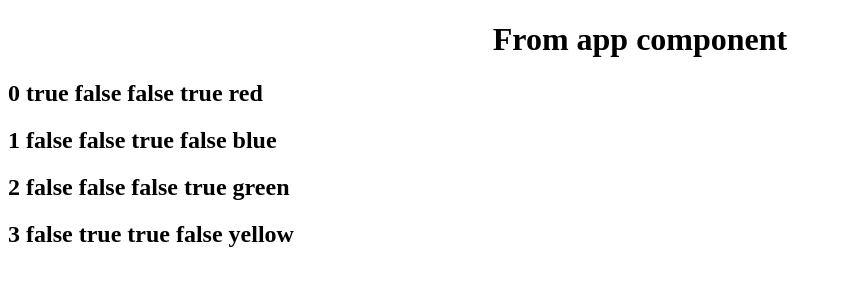
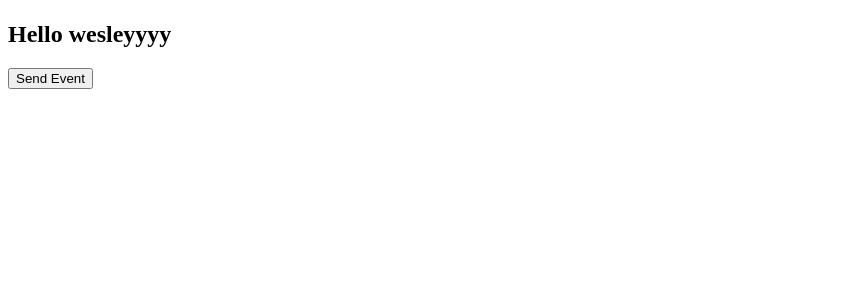
Before and after one commit to wzebrick/Angular-Codevolution, an Angular app in the folder binding/: page / in a window 1280 px wide. Shown: the top 300 px of the page, without its empty margins (0-842 px from the left). Built offline with nearby package versions, Linux system fonts and the light colour scheme.

Commit message:
Component interaction, sending data across components, parent to child, child to parent.

```diff
--- a/binding/src/app/app.component.html
+++ b/binding/src/app/app.component.html
@@ -1,7 +1,7 @@
 <!--The content below is only a placeholder and can be replaced.-->
 <div style="text-align:center">
   <h1>
-    From app component
+    {{message}}
   </h1>
 </div>
-<app-test></app-test>
+<test-component-selector (childEvent)="message=$event" [parentData]="name"></test-component-selector>
--- a/binding/src/app/app.component.ts
+++ b/binding/src/app/app.component.ts
@@ -6,5 +6,8 @@ import { Component } from '@angular/core';
   styleUrls: ['./app.component.css']
 })
 export class AppComponent {
+
+  public name = "wesleyyyy";
+  public message = "";
   title = 'app';
 }
--- a/binding/src/app/test/test.component.ts
+++ b/binding/src/app/test/test.component.ts
@@ -1,33 +1,53 @@
-import { Component, OnInit } from '@angular/core';
+import { Component, OnInit, Input, Output, EventEmitter } from '@angular/core';
+import { componentFactoryName } from '@angular/compiler';
 
 @Component({
-  selector: 'app-test',
+  selector: 'test-component-selector',
 
   template: `
 
-          <div *ngFor = "let color of colors; index as i; first as f ; last as l ; odd as o; even as e" >
-            <h2>{{i}}  {{f}} {{l}} {{o}} {{e}} {{color}}</h2>
-          </div>
+        <h2> {{ 'Hello ' + name }}</h2>
+        <button (click) = "fireEvent()" >Send Event</button>
            `,
   styles: []
 })
 export class TestComponent implements OnInit {
 
-  public colors = ["red", "blue","green","yellow"];
+  @Input('parentData') public name;
+
+  @Output() public childEvent = new EventEmitter();
 
   constructor() { }
 
   ngOnInit() {
   }
+
+  fireEvent(){
+    this.childEvent.emit('hey codevolution');
+  }
 }
 
 
 
+// *****************Child to Parent****************************
+// So we sent the name from app.component.ts into the test cmpnt
+// by binding it to the test component selector
+// This is using the input module, so we need to import Input from @angular/core
+// and then we need to add the @Input() decorator rightbefore the parentData object
+// in the test.cmp.ts
+//
+// We may also assign an alias!
+// We do this by putting the input variable into
+//  quotes inside the input decorator's ()
+// Then we can simply type public newVarName
 
-
-// Structural Directives
-// Let you add or remove html elements from the DOM
-// ngIF < conditionally render html elements
-// ngSwitch <- Switch statement
-
-// ngFor <- reneder a list/ for loops.
+//  --------######### Parent to Child ##########--------------
+// the child does not have the parent component selector, so data can
+// not be sent in the same way. The way a child sends data to parents is using events
+// We will need the @output decorator, and the EventEmitter. So import
+// Both as input from @angular/core. Then add the output decorator to whatever you are sending
+//
+//
+//
+//
+//
```
